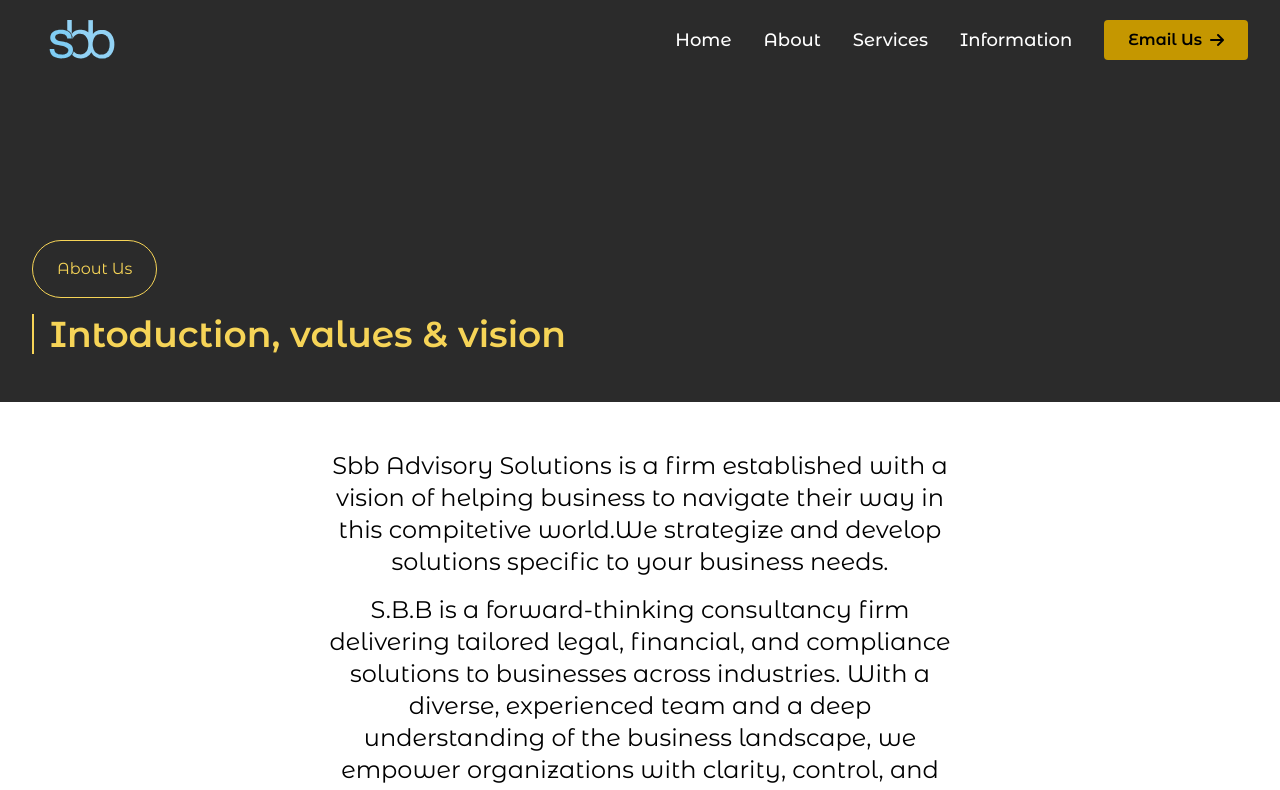
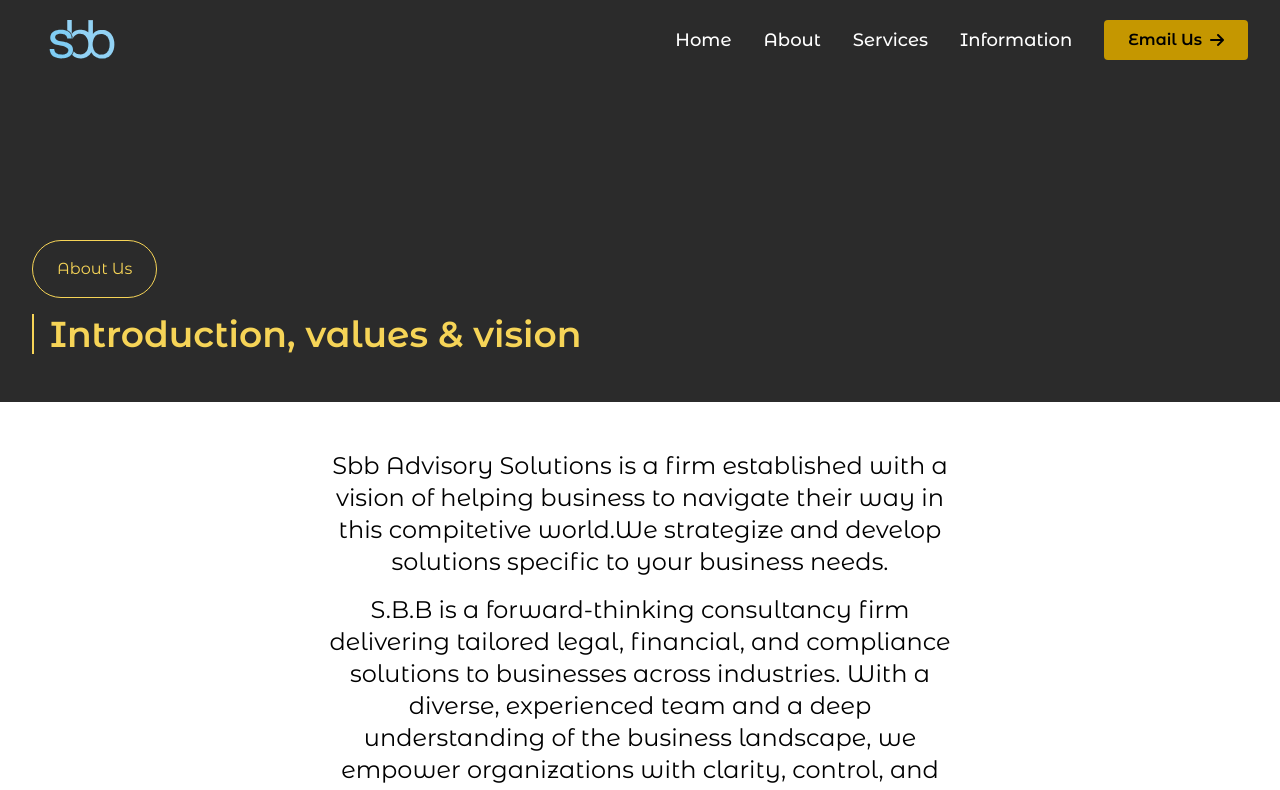
Before and after one commit to BishalAryal1067/sbb.github.io, a Vue app: page /about in a window 1280 px wide. Shown: the top 790 px of the page. Built offline with nearby package versions, Linux system fonts and the light colour scheme.

Commit message:
fix: typo error fix

```diff
--- a/src/pages/AboutPage.vue
+++ b/src/pages/AboutPage.vue
@@ -8,7 +8,7 @@ import GlobalLayout from "../layout/GlobalLayout.vue";
         <template #top>
             <div class="w-full h-fit bg-brand-dark pt-[10rem] pb-12 ps-8">
                 <p class="w-fit px-6 py-4 border border-light-gold rounded-4xl text-light-gold font-normal">About Us</p>
-                <p class="mt-4 text-4xl font-semibold text-light-gold border-s-2 ps-4">Intoduction, values & vision</p>
+                <p class="mt-4 text-4xl font-semibold text-light-gold border-s-2 ps-4">Introduction, values & vision</p>
             </div>
         </template>
 
```
